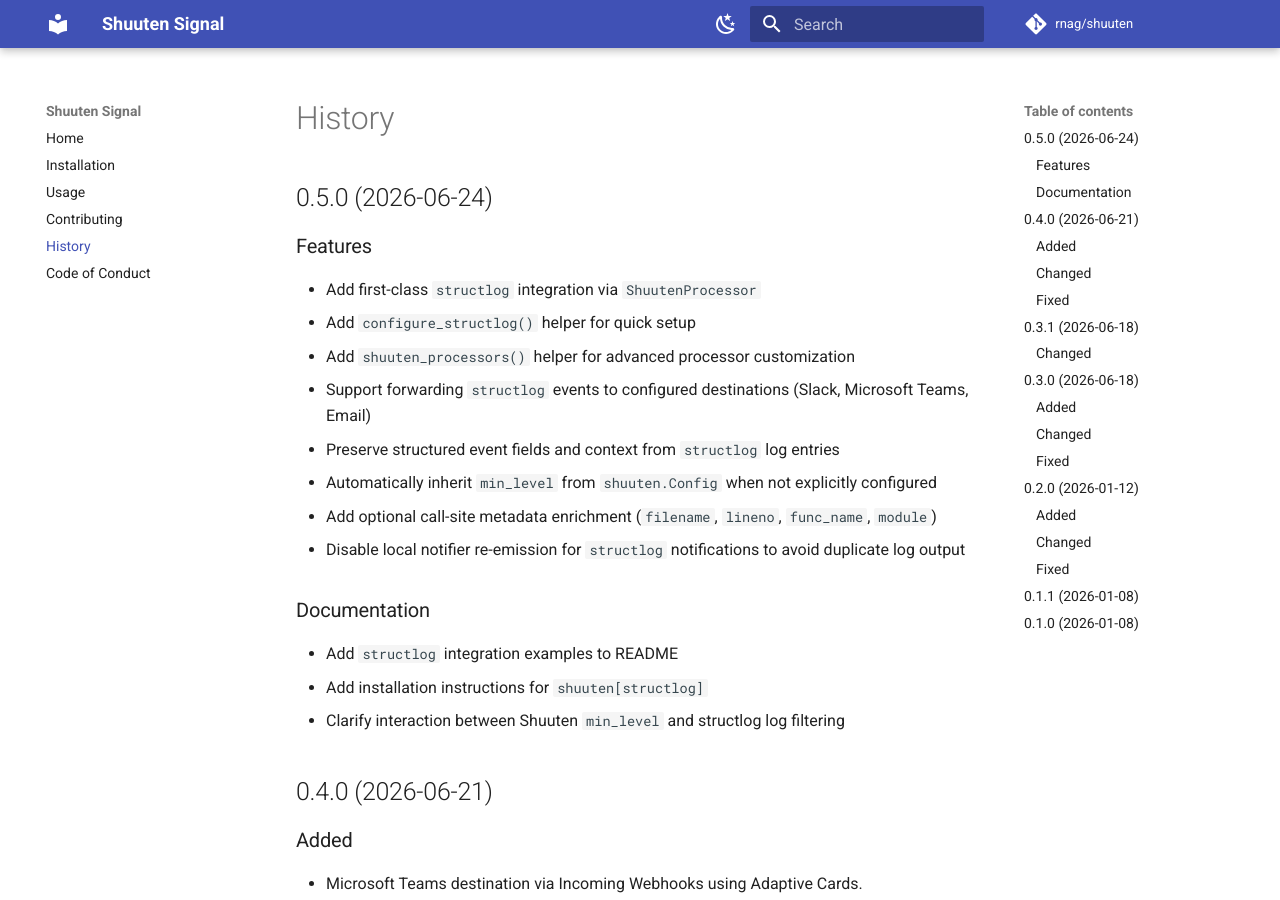
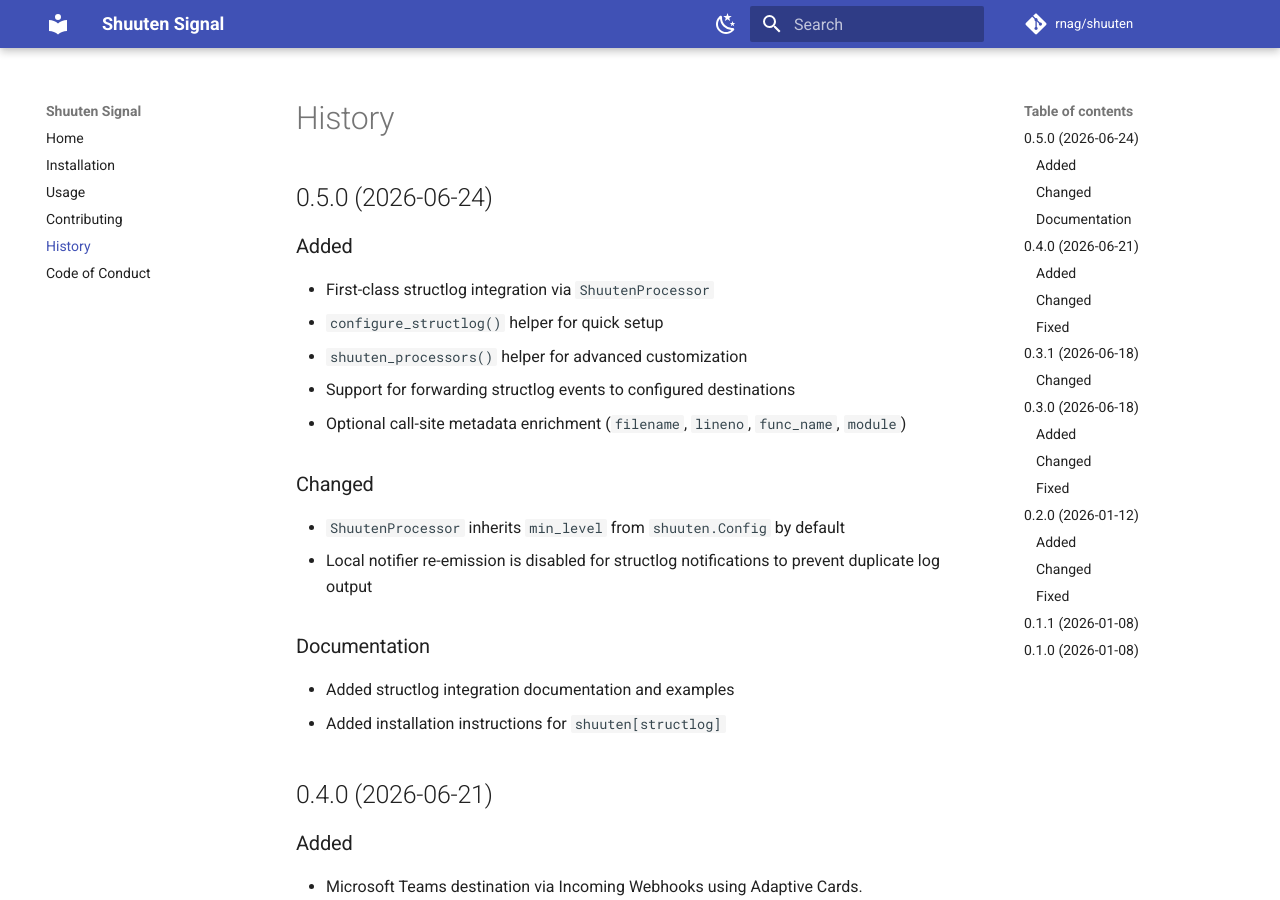
Before and after one commit to rnag/shuuten, an MkDocs documentation site: the page built from docs/history.md, in a window 1280 px wide and 900 px high. Built offline with MkDocs 1.6.1 and Material for MkDocs 9.7.7, drawn with Linux system fonts in a browser that asks for light colours; comment, search, counter and statistics services are not loaded.

Commit message:
update HISTORY.md and Roadmap

```diff
--- a/HISTORY.md
+++ b/HISTORY.md
@@ -2,22 +2,23 @@
 
 ## 0.5.0 (2026-06-24)
 
-### Features
+### Added
 
-* Add first-class `structlog` integration via `ShuutenProcessor`
-* Add `configure_structlog()` helper for quick setup
-* Add `shuuten_processors()` helper for advanced processor customization
-* Support forwarding `structlog` events to configured destinations (Slack, Microsoft Teams, Email)
-* Preserve structured event fields and context from `structlog` log entries
-* Automatically inherit `min_level` from `shuuten.Config` when not explicitly configured
-* Add optional call-site metadata enrichment (`filename`, `lineno`, `func_name`, `module`)
-* Disable local notifier re-emission for `structlog` notifications to avoid duplicate log output
+- First-class structlog integration via `ShuutenProcessor`
+- `configure_structlog()` helper for quick setup
+- `shuuten_processors()` helper for advanced customization
+- Support for forwarding structlog events to configured destinations
+- Optional call-site metadata enrichment (`filename`, `lineno`, `func_name`, `module`)
+
+### Changed
+
+- `ShuutenProcessor` inherits `min_level` from `shuuten.Config` by default
+- Local notifier re-emission is disabled for structlog notifications to prevent duplicate log output
 
 ### Documentation
 
-* Add `structlog` integration examples to README
-* Add installation instructions for `shuuten[structlog]`
-* Clarify interaction between Shuuten `min_level` and structlog log filtering
+- Added structlog integration documentation and examples
+- Added installation instructions for `shuuten[structlog]`
 
 ## 0.4.0 (2026-06-21)
 
```
Also changed, not shown: README.md (+3 -3 lines).
